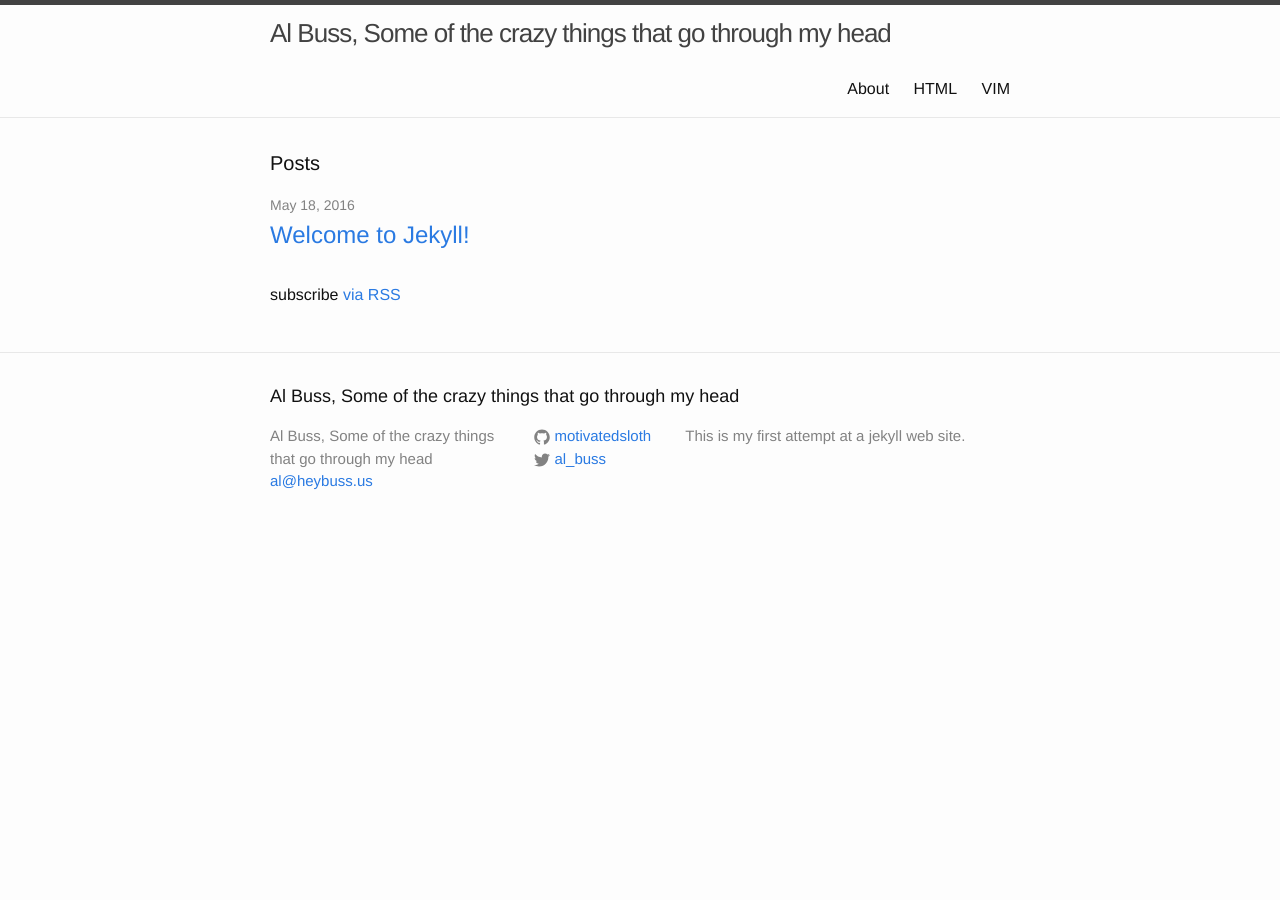
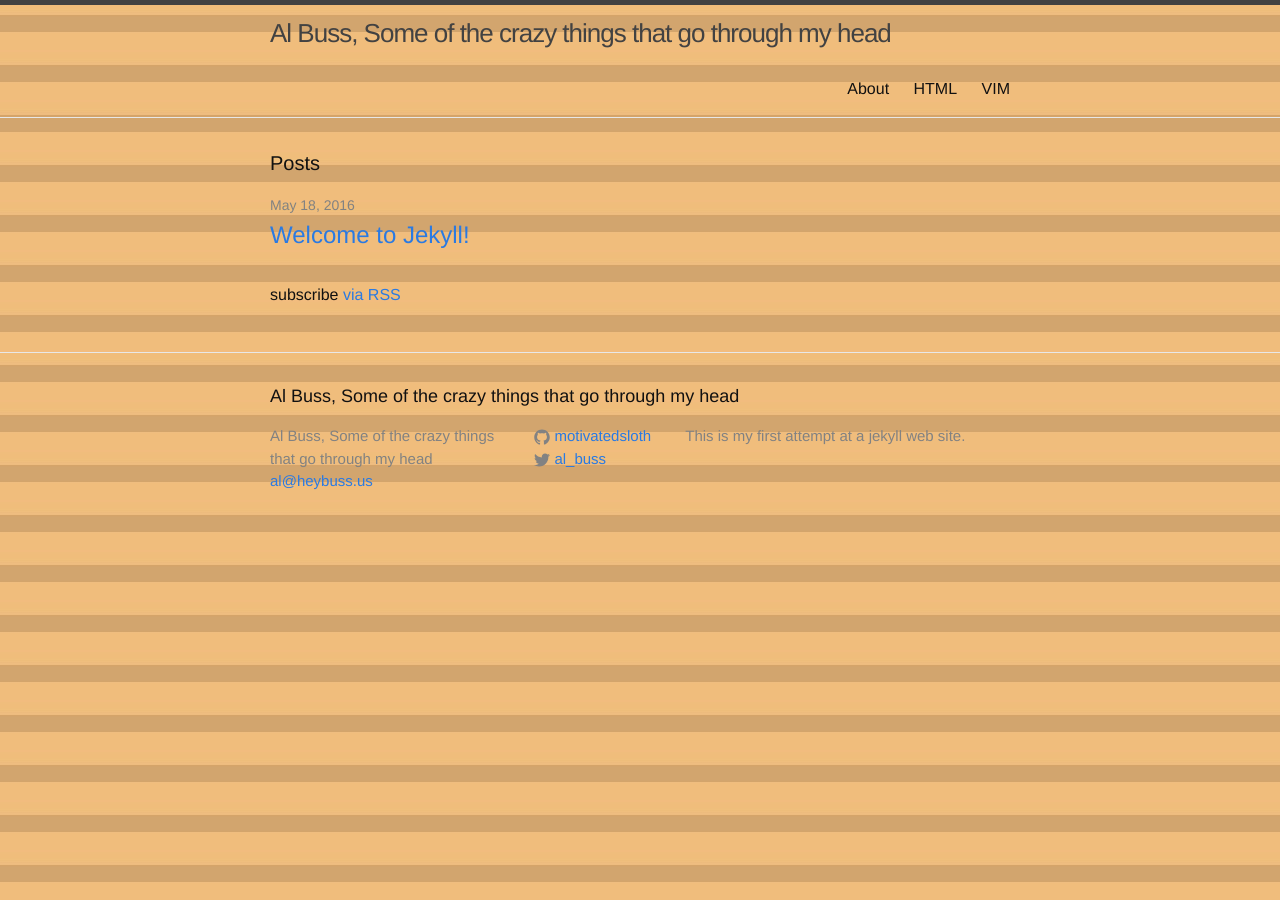
Before and after one commit to motivatedsloth/motivatedsloth.github.io, a Jekyll site: the page built from index.html, in a window 1280 px wide. Built offline with Jekyll 4.4.1, drawn with Linux system fonts in a browser that asks for light colours.

Commit message:
added background image

```diff
--- a/_sass/_base.scss
+++ b/_sass/_base.scss
@@ -17,6 +17,7 @@ body {
     font: $base-font-weight #{$base-font-size}/#{$base-line-height} $base-font-family;
     color: $text-color;
     background-color: $background-color;
+    background:url(graphics/bg.jpeg);
     -webkit-text-size-adjust: 100%;
     -webkit-font-feature-settings: "kern" 1;
     -moz-font-feature-settings: "kern" 1;
```
Also changed, not shown: css/graphics/bg.jpeg (added), css/graphics/heyalbusslogo.jpeg (added).
